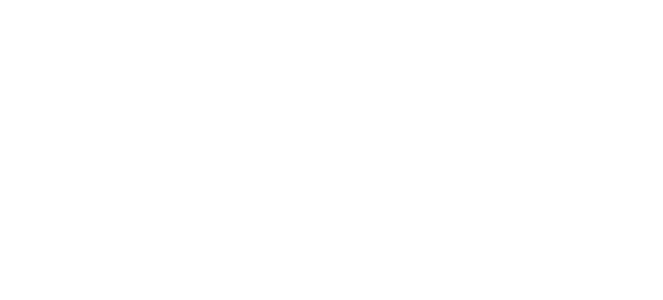
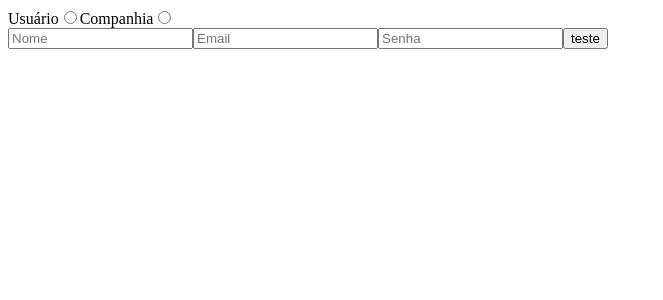
Before and after one commit to LailsonGabriel/iconex-reactjs, a React (Create React App) app: page /register in a window 1280 px wide. Before the commit this address had no page. Shown: the top 300 px of the page, without its empty margins (0-663 px from the left). Built offline with nearby package versions, Linux system fonts and the light colour scheme.

Commit message:
feat: Protected authentication routes

```diff
--- a/src/App.js
+++ b/src/App.js
@@ -1,10 +1,19 @@
 import { Route, Routes } from "react-router-dom";
+import Dashboard from "./Pages/Dashboard/Index";
 import LoginPage from "./Pages/LoginPage/Index";
+import RegisterPage from "./Pages/RegisterPage/Index";
+import { ProtectedLogin, ProtectedRoutes } from "./utils/Auth/ProtectedRoutes";
 
 function App() {
   return (
     <Routes>
-      <Route path='/login' element={<LoginPage />} />
+      <Route element={<ProtectedRoutes />}>
+        <Route path='/' element={<Dashboard />} />
+      </Route>
+      <Route element={<ProtectedLogin />}>
+        <Route path='/login' element={<LoginPage />} />
+        <Route path='/register' element={<RegisterPage />} />
+      </Route>
     </Routes>
   );
 }
--- /dev/null
+++ b/src/Pages/Dashboard/Index.jsx
@@ -0,0 +1,9 @@
+function Dashboard() {
+  return (
+    <div>
+      <h1>Dashboard</h1>
+    </div>
+  );
+}
+
+export default Dashboard;
--- a/src/Pages/LoginPage/Index.jsx
+++ b/src/Pages/LoginPage/Index.jsx
@@ -1,4 +1,5 @@
 import { useState } from "react";
+import { Link } from "react-router-dom";
 import ButtonReusable from "../../Components/Button/Index";
 import InputReusable from "../../Components/Input/Index";
 import UserOrCompany from "../../Components/UserOrCompany/Index";
@@ -16,19 +17,21 @@
   const submitLogin = async () => {
     const { email, password } = loginInfos;
     if (!loginType) return window.alert("Selecione a forma de login");
-    await login("user", { email, password });
+    await login(loginType, { email, password });
   };
 
   return (
     <div>
       <UserOrCompany setState={setLoginType} />
       <InputReusable
+        type='text'
         placeholder='Email'
         onChange={handleLogin}
         name='email'
         value={loginInfos.email}
       />
       <InputReusable
+        type='password'
         placeholder='Senha'
         onChange={handleLogin}
         name='password'
@@ -37,6 +40,9 @@
       <ButtonReusable type='button' onClick={submitLogin}>
         teste
       </ButtonReusable>
+      <div>
+        <Link to='/register'>Não tem cadastro? Clique aqui</Link>
+      </div>
     </div>
   );
 }
--- /dev/null
+++ b/src/Pages/RegisterPage/Index.jsx
@@ -0,0 +1,57 @@
+import { useState } from "react";
+import ButtonReusable from "../../Components/Button/Index";
+import InputReusable from "../../Components/Input/Index";
+import UserOrCompany from "../../Components/UserOrCompany/Index";
+import { register } from "../../services/auth";
+import setInputState from "../../utils/setInputState";
+
+function RegisterPage() {
+  const [RegisterType, setRegisterType] = useState("");
+  const [RegisterInfos, setRegisterInfos] = useState({
+    name: "",
+    email: "",
+    password: "",
+  });
+
+  const handleLogin = (e) => {
+    setInputState(e, RegisterInfos, setRegisterInfos);
+  };
+
+  const submitLogin = async () => {
+    const { email, password, name } = RegisterInfos;
+    if (!RegisterType) return window.alert("Selecione a forma de login");
+    await register(RegisterType, { name, email, password });
+  };
+
+  return (
+    <div>
+      <UserOrCompany setState={setRegisterType} />
+      <InputReusable
+        type='text'
+        placeholder='Nome'
+        onChange={handleLogin}
+        name='name'
+        value={RegisterInfos.name}
+      />
+      <InputReusable
+        type='text'
+        placeholder='Email'
+        onChange={handleLogin}
+        name='email'
+        value={RegisterInfos.email}
+      />
+      <InputReusable
+        type='password'
+        placeholder='Senha'
+        onChange={handleLogin}
+        name='password'
+        value={RegisterInfos.password}
+      />
+      <ButtonReusable type='button' onClick={submitLogin}>
+        teste
+      </ButtonReusable>
+    </div>
+  );
+}
+
+export default RegisterPage;
--- a/src/services/auth.js
+++ b/src/services/auth.js
@@ -9,6 +9,7 @@
     } = await api.post(`auth/${type}/login`, { email, password });
     Cookies.set("session", token, { expires: 7 });
     api.defaults.headers.common["Authorization"] = `${token}`;
+    window.location.replace("/");
   } catch (err) {
     return { err };
   }
@@ -34,6 +35,7 @@
     } = await api.post(`/auth/${type}/register`, { name, email, password });
     Cookies.set("session", token, { expires: 7 });
     api.defaults.headers.common["Authorization"] = `${token}`;
+    window.location.replace("/");
   } catch (err) {
     return { err };
   }
--- /dev/null
+++ b/src/utils/Auth/ProtectedRoutes.jsx
@@ -0,0 +1,14 @@
+import Cookies from "js-cookie";
+import { Outlet, Navigate } from "react-router";
+
+const token = Cookies.get("session");
+
+const ProtectedRoutes = () => {
+  return token ? <Outlet /> : <Navigate to='/login' />;
+};
+
+const ProtectedLogin = () => {
+  return !token ? <Outlet /> : <Navigate to='/' />;
+};
+
+export { ProtectedRoutes, ProtectedLogin };
```
